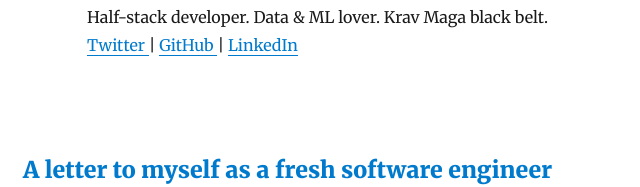
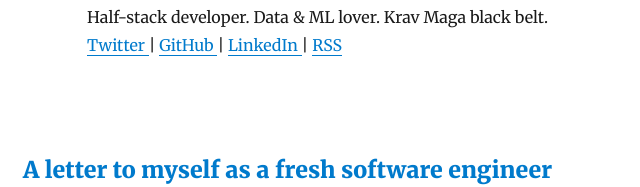
Before and after one commit to elleFlorio/my-website, a Gatsby site: page / in a window 1280 px wide. Shown: the part 207-394 px from the top of the page, 302-942 px from the left. Built offline with nearby package versions, Linux system fonts and the light colour scheme; Gatsby itself is replaced by a stand-in of ours; some packages are replaced by stand-ins of ours.

Commit message:
Add RSS link

```diff
--- a/package.json
+++ b/package.json
@@ -9,6 +9,7 @@
   },
   "dependencies": {
     "gatsby": "^2.19.7",
+    "gatsby-cli": "^2.12.21",
     "gatsby-image": "^2.2.39",
     "gatsby-plugin-dark-mode": "^1.1.0",
     "gatsby-plugin-feed": "^2.4.1",
--- a/src/components/bio.js
+++ b/src/components/bio.js
@@ -61,7 +61,7 @@ const Bio = () => {
         Half-stack developer. Data & ML lover. Krav Maga black belt.
         {` `}
         <p>
-          <a href={`https://twitter.com/${social.twitter}`}> Twitter </a> | <a href={`https://github.com/${social.gitHub}`}> GitHub </a> | <a href={`https://www.linkedin.com/in/${social.linkedIn}`}> LinkedIn </a>
+          <a href={`https://twitter.com/${social.twitter}`}> Twitter </a> | <a href={`https://github.com/${social.gitHub}`}> GitHub </a> | <a href={`https://www.linkedin.com/in/${social.linkedIn}`}> LinkedIn </a> | <a href={`rss.xml`}> RSS </a>
         </p>
       </p>
     </div>
```
Also changed, not shown: 1 other file.
